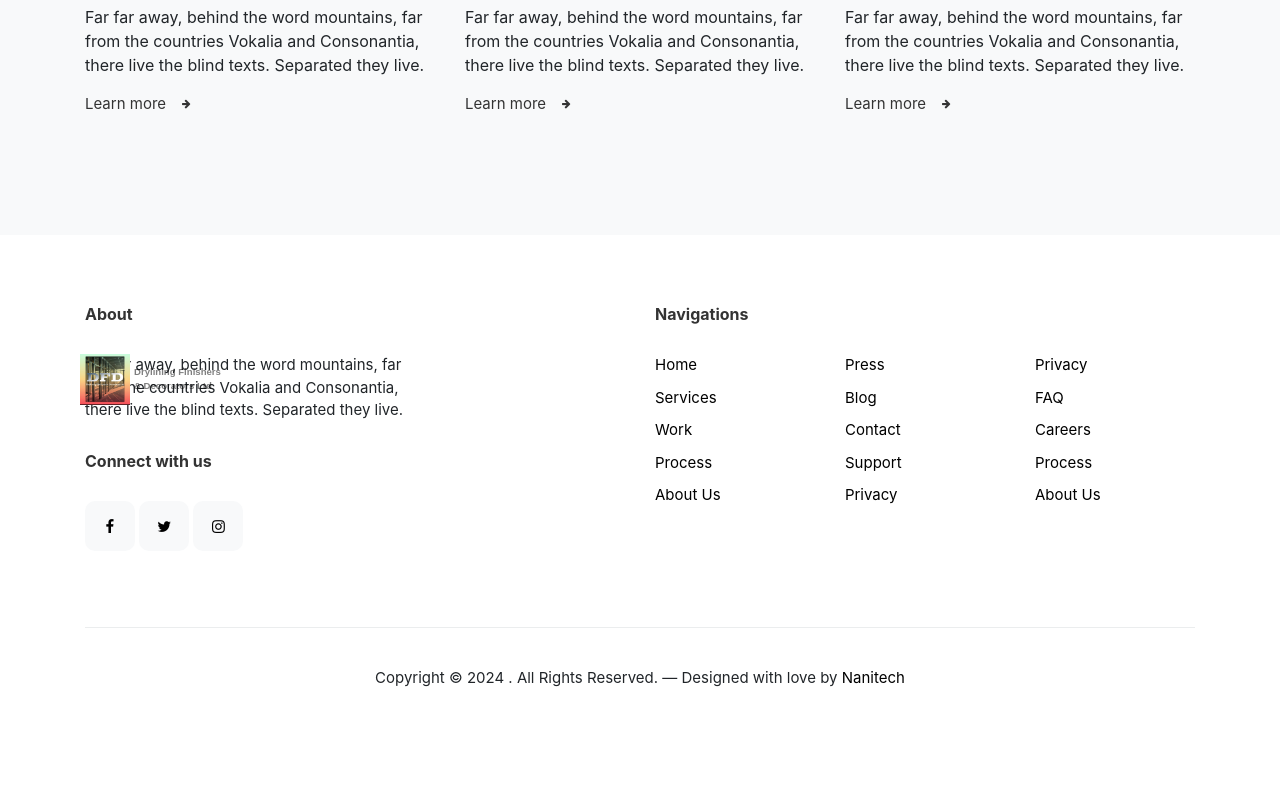
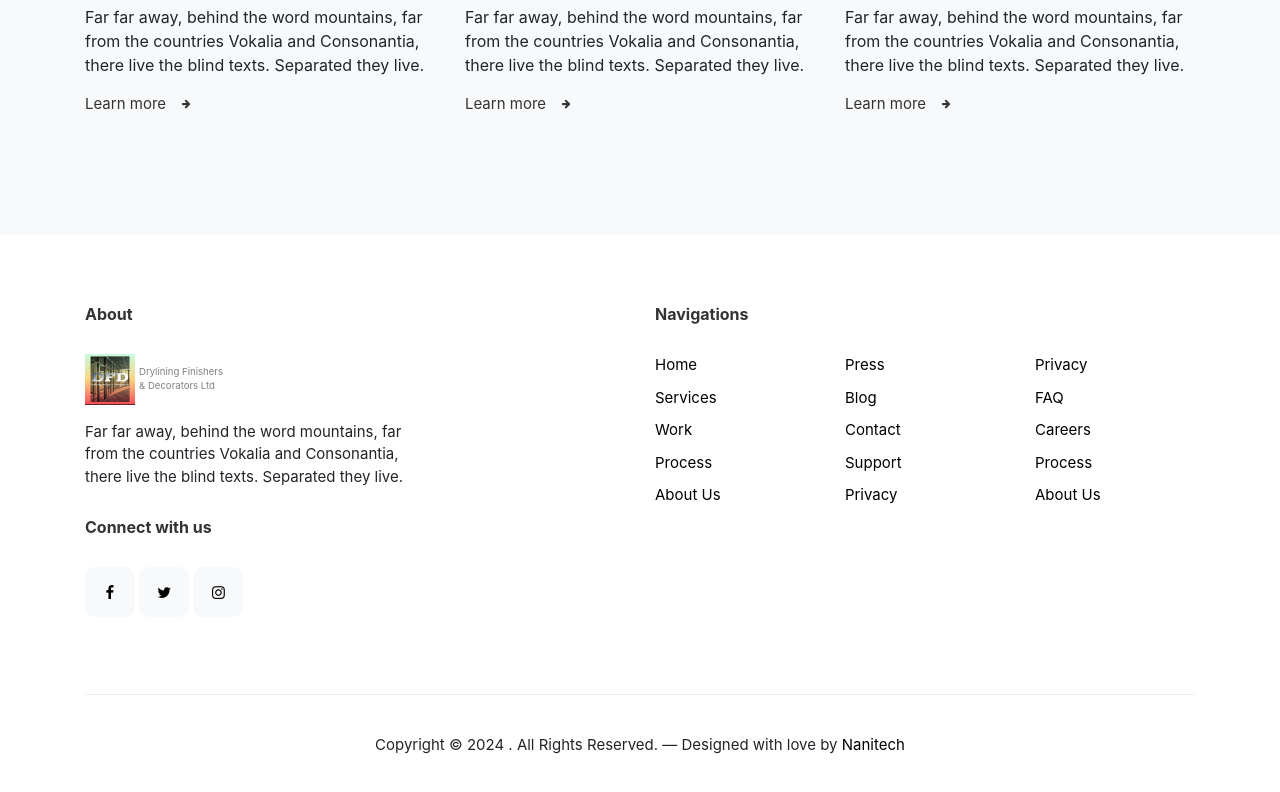
Before and after one commit to augustinekweku/dfd-html, a React app: page index.html in a window 1280 px wide. Shown: the part 4112-4904 px from the top of the page. Before the commit the page ends 4848 px from the top, so only its background shows below. Built offline with nearby package versions, Linux system fonts and the light colour scheme; a web font is replaced by a local one.

Commit message:
footer and header

```diff
--- a/index.html
+++ b/index.html
@@ -698,10 +698,9 @@
           <div class="col-lg-4">
             <div class="widget">
               <h3>About</h3>
-              <div class="logo mr-4">
               <a
                 href="index.html"
-                  class="text-black d-flex align-items-center g-2"
+                class="text-black d-flex align-items-center mb-3"
               >
                 <img src="images/dfd-logo.jpeg" width="50" alt="" />
                 <span class="text-black-50 ml-1" style="font-size: 0.6rem"
@@ -709,7 +708,6 @@
                   & Decorators Ltd</span
                 >
               </a>
-              </div>
               <p>
                 Far far away, behind the word mountains, far from the countries
                 Vokalia and Consonantia, there live the blind texts. Separated
```
Lines whose indentation alone changed are shown as unchanged.
